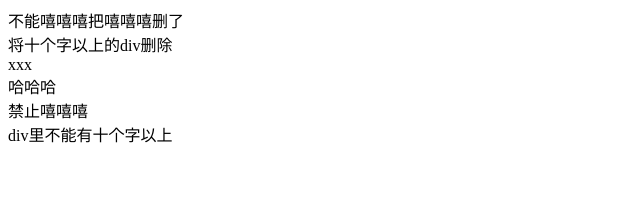
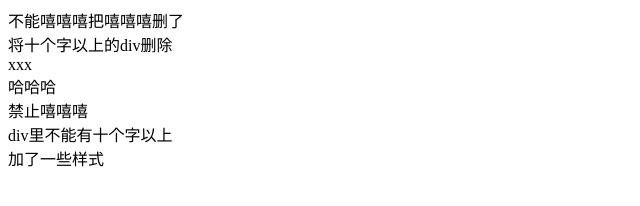
Before and after one commit to zhouzhigang190/git, a plain HTML site: page index.html in a window 1280 px wide. Shown: the whole page, without its empty margins (0-640 px from the left). Drawn offline with Linux system fonts and the light colour scheme.

```diff
--- a/index.html
+++ b/index.html
@@ -14,5 +14,6 @@
     <div>哈哈哈</div>
     <div>禁止嘻嘻嘻</div>
     <div>div里不能有十个字以上</div>
+    <div>加了一些样式</div>
 </body>
 </html>
```
